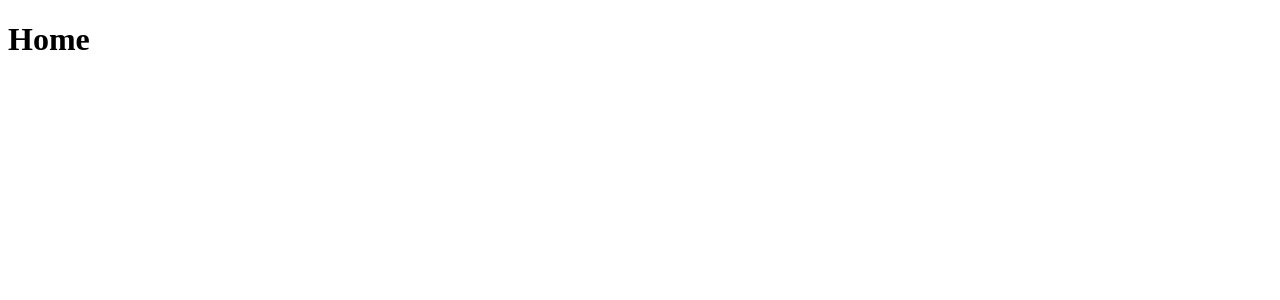
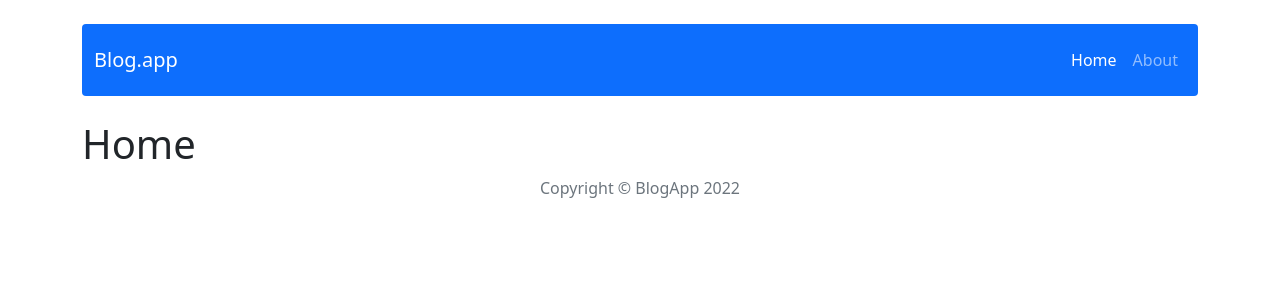
Before and after one commit to DmkMrw/crud-app, a React (Create React App) app: page / in a window 1280 px wide. Shown: the top 300 px of the page. Built offline with nearby package versions, Linux system fonts and the light colour scheme.

Commit message:
Add Footer and NavBar

```diff
--- a/package.json
+++ b/package.json
@@ -6,8 +6,9 @@
     "@testing-library/jest-dom": "^5.16.4",
     "@testing-library/react": "^13.3.0",
     "@testing-library/user-event": "^13.5.0",
+    "bootstrap": "^5.1.3",
     "react": "^18.1.0",
-    "react-bootstrap": "^0.2.0",
+    "react-bootstrap": "^2.4.0",
     "react-dom": "^18.1.0",
     "react-redux": "7.2.6",
     "react-router-dom": "^6.3.0",
--- a/src/App.js
+++ b/src/App.js
@@ -5,11 +5,16 @@
 import PostEdit from "./components/pages/PostEdit/PostEdit";
 import About from "./components/pages/About/About";
 import BlankPage from "./components/pages/BlankPage/BlankPage";
+import Header from './components/views/Header/Header';
+import Footer from './components/views/Footer/Footer';
+import { Container } from 'react-bootstrap';
 
 
 const App = () => {
   return (
     <>
+      <Container>
+        <Header />
         <Routes>
           <Route path="/" element={<Home />} />
           <Route path="/post/:id" element={<Post />} />
@@ -18,6 +23,9 @@
           <Route path="/about" element={<About />} />
           <Route path="*" element={<BlankPage />} />
         </Routes>
+        <Footer />
+      </Container>
+
     </>
   );
 }
--- /dev/null
+++ b/src/components/views/Footer/Footer.js
@@ -0,0 +1,9 @@
+
+
+const Footer = () => {
+     return (
+          <div className="text-center text-muted" >Copyright &#169; BlogApp 2022</div>
+     );
+}
+
+export default Footer;
--- /dev/null
+++ b/src/components/views/Header/Header.js
@@ -0,0 +1,9 @@
+import NavBar from "../NavBar/NavBar";
+
+const Header = () => {
+     return (
+          <NavBar />
+     );
+}
+
+export default Header;
--- /dev/null
+++ b/src/components/views/NavBar/NavBar.js
@@ -0,0 +1,26 @@
+import { NavLink } from "react-router-dom";
+import { Navbar } from 'react-bootstrap';
+import { Container } from 'react-bootstrap';
+import { Nav } from "react-bootstrap";
+
+const NavBar = () => {
+     return (
+          <>
+               <Navbar bg="primary" variant="dark" className="rounded mt-4 mb-4">
+                    <Container>
+                         <Navbar.Brand href="/">Blog.app</Navbar.Brand>
+                         <Navbar.Collapse className="justify-content-end">
+                              <Navbar.Text>
+                                   <Nav className="me-auto">
+                                        <Nav.Link as={NavLink} to="/">Home</Nav.Link>
+                                        <Nav.Link as={NavLink} to="/about">About</Nav.Link>
+                                   </Nav>
+                              </Navbar.Text>
+                         </Navbar.Collapse>
+                    </Container>
+               </Navbar>
+          </>
+     );
+}
+
+export default NavBar;
--- a/src/index.js
+++ b/src/index.js
@@ -4,6 +4,7 @@
 import store from './redux/store';
 import App from './App';
 import { BrowserRouter } from 'react-router-dom';
+import 'bootstrap/dist/css/bootstrap.min.css';
 
 
 
```
Also changed, not shown: 1 other file (tests, documents, lock files or other folders). Lines whose indentation alone changed are shown as unchanged.
